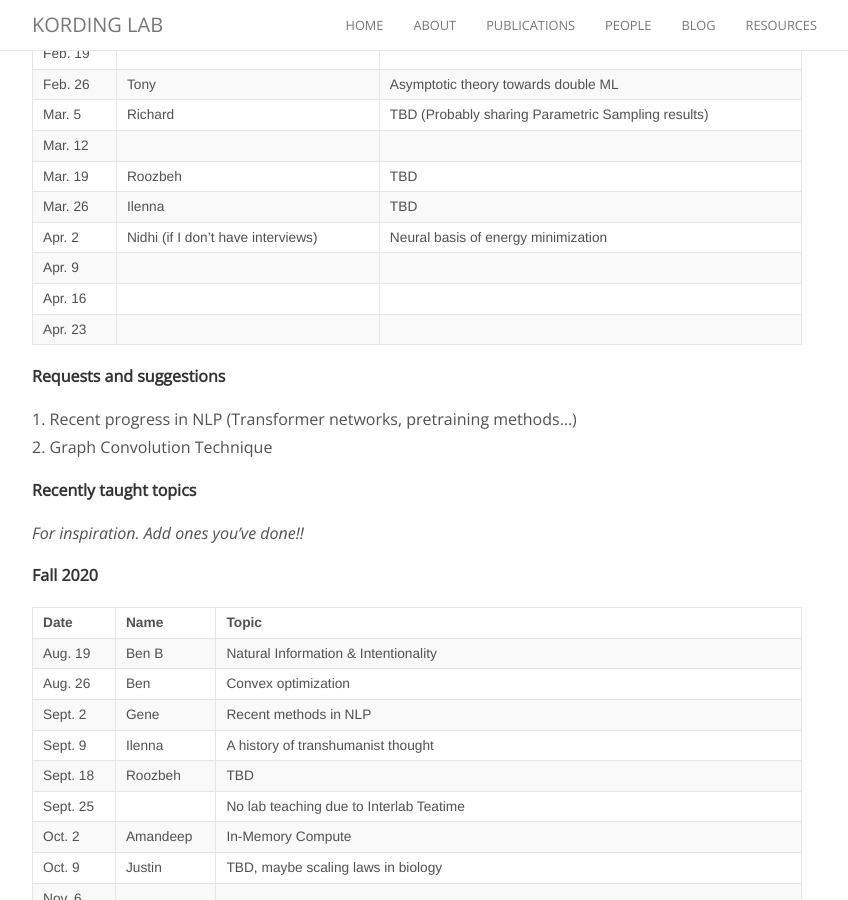
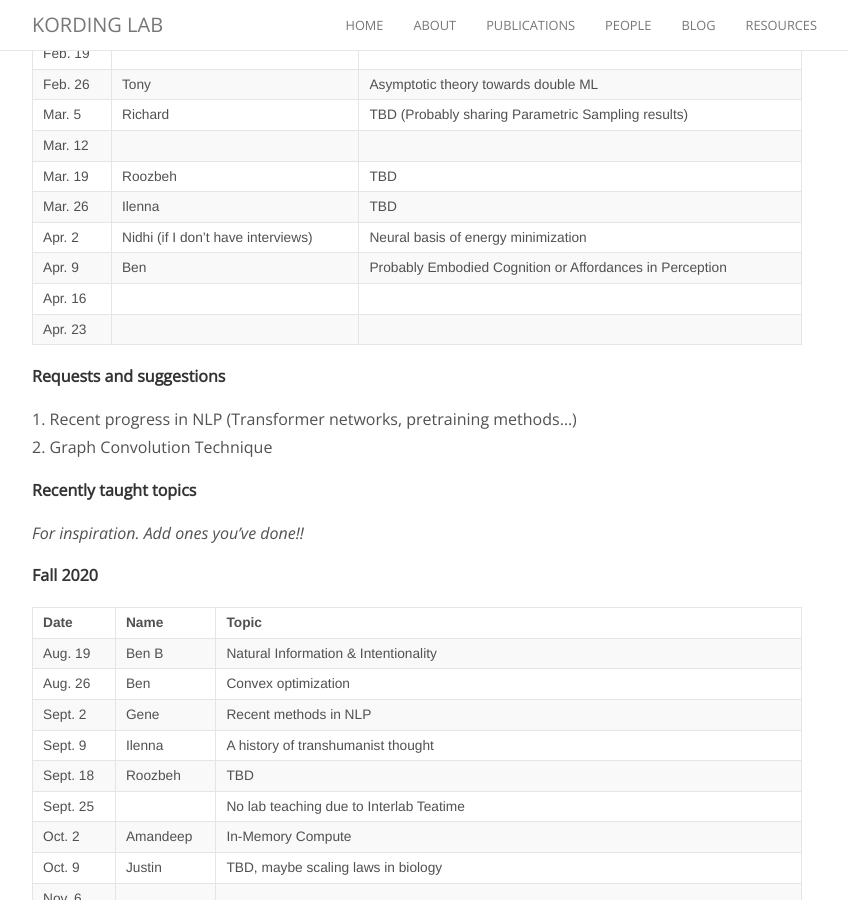
Before and after one commit to KordingLab/KordingLab.github.io, a Jekyll site: the page built from _posts/2018-08-29-upcoming-lab-teaching.md, in a window 1280 px wide and 900 px high, scrolled down 514 px. Shown: the whole window, without its empty margins (223-1071 px from the left). Built offline with Jekyll 4.4.1, drawn with Linux system fonts in a browser that asks for light colours; nearby versions of some CDN libraries; comment, search, counter and statistics services are not loaded.

Commit message:
Update 2018-08-29-upcoming-lab-teaching.md

```diff
--- a/_posts/2018-08-29-upcoming-lab-teaching.md
+++ b/_posts/2018-08-29-upcoming-lab-teaching.md
@@ -26,7 +26,7 @@ Get on the listserve for announcements: https://groups.google.com/forum/#!forum/
 | Mar. 19 | Roozbeh | TBD |
 | Mar. 26 | Ilenna| TBD |
 | Apr. 2 | Nidhi (if I don't have interviews)  | Neural basis of energy minimization |
-| Apr. 9 |  |  |
+| Apr. 9 | Ben | Probably Embodied Cognition or Affordances in Perception |
 | Apr. 16 |  | |
 | Apr. 23 |  | |
 
```
